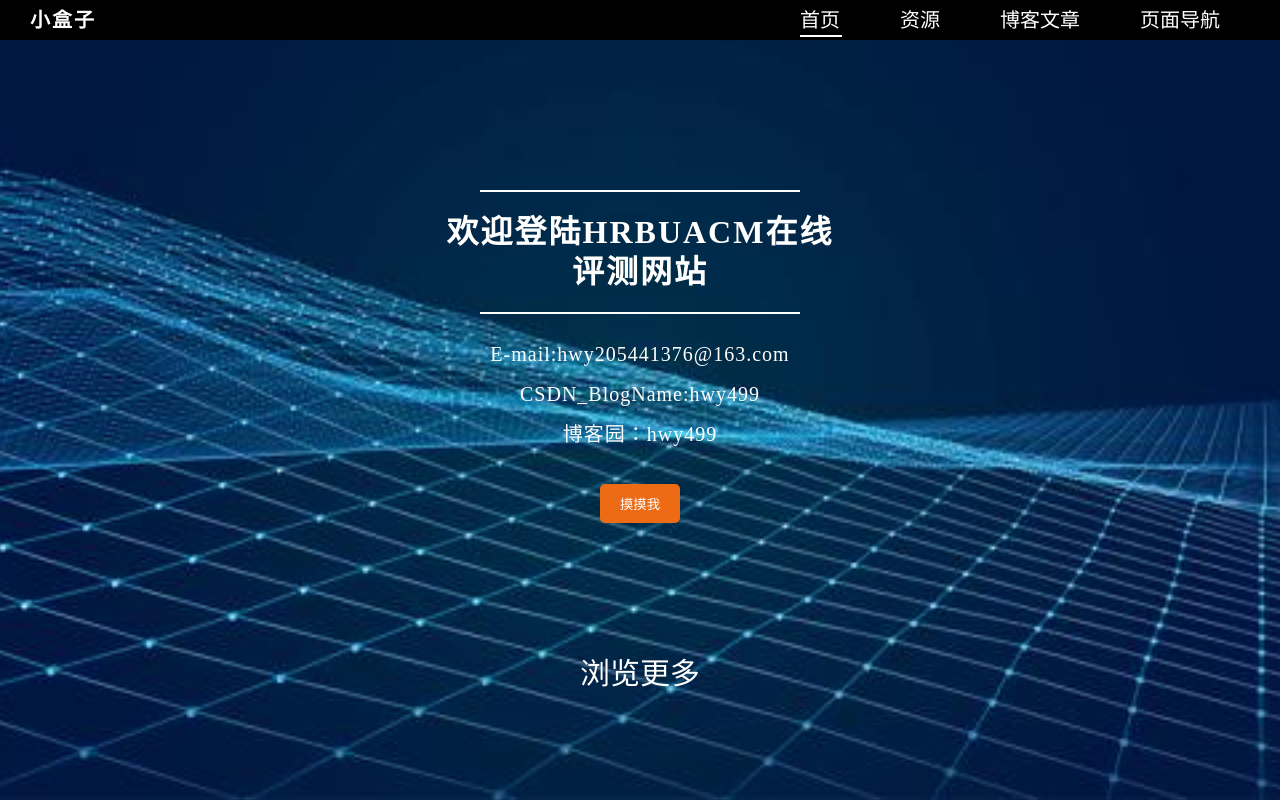
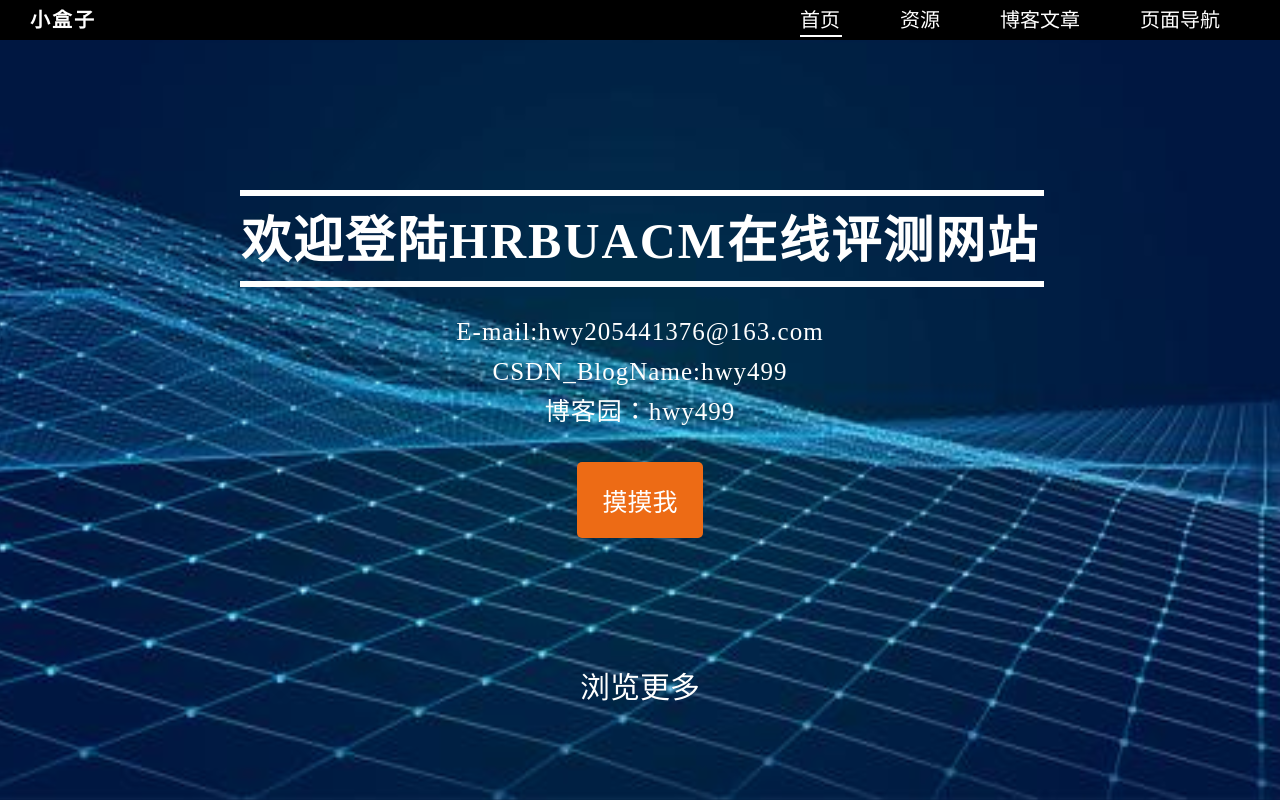
Before and after one commit to xiaoheziblog/xiaoheziblog.github.io, a plain HTML site: page index.html in a window 1280 px wide. Shown: the top 800 px of the page. Drawn offline with Linux system fonts and the light colour scheme.

Commit message:
Update blog.css

```diff
--- a/css/blog.css
+++ b/css/blog.css
@@ -79,7 +79,7 @@ nav ul li a{
 	height: 607px;
 }
 .banner .inner{
-	max-width: 400px;
+	max-width: 800px;
 	position: relative;
 	margin: 10px auto;
 	top:140px;
@@ -87,20 +87,22 @@ nav ul li a{
 	color:white;
 }
 .banner .inner .line{
-	width: 80%;
+	width: 100%;
 	height: 2px;
 	background: white;
+	padding: 2px;
 	margin: 0px auto;
-	margin-bottom: 20px;
+	margin-bottom: 25px;
 
 }
 .banner .inner h1{
+	font-size: 50px;
 	letter-spacing: 2px;
 	margin-bottom:20px;
 }
 .banner .inner p{
 	line-height: 40px;
-	font-size: 20px;
+	font-size: 25px;
 	letter-spacing: 1px;
 }
 .banner .inner p a{
@@ -109,7 +111,8 @@ nav ul li a{
 .banner .inner button{
 	position: relative;
 	top:30px;
-	padding:10px 20px;
+	font-size: 25px;
+	padding:20px 25px;
 	border-radius: 5px;
 	background: #ED6B15;
 	color: white;
```
